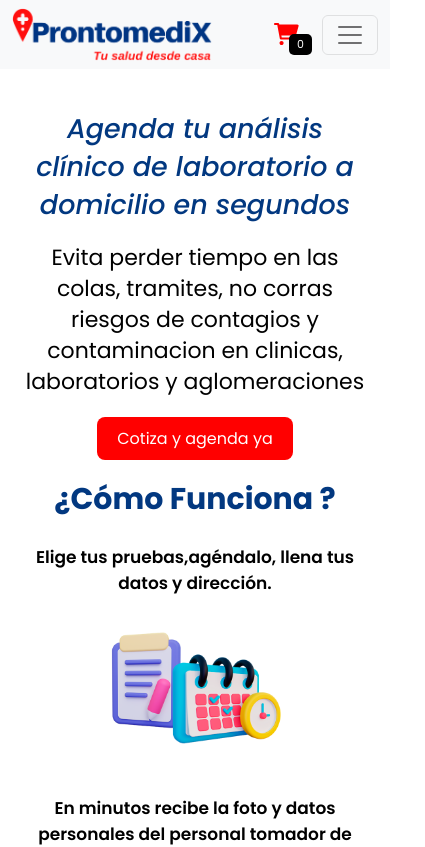
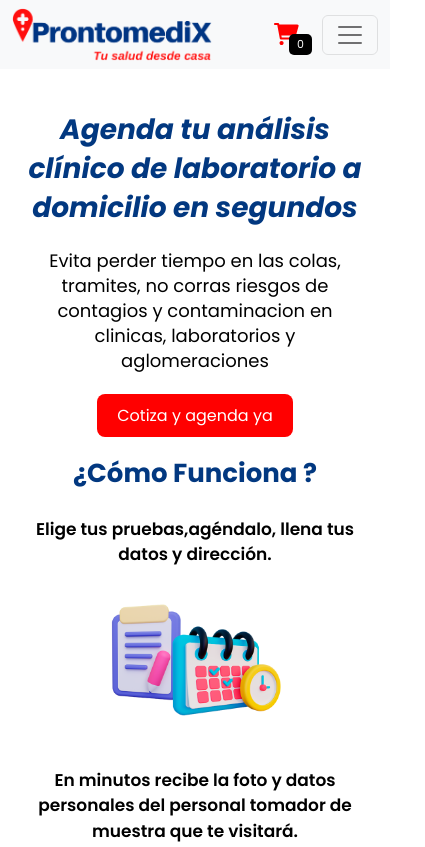
Before and after one commit to cristhian-fernandez/prontomedix, a React (Create React App) app in the folder client/: page / in a window 390 px wide. Shown: the top 847 px of the page, 425 px wide, since content can reach past the window. Built offline with nearby package versions, Linux system fonts and the light colour scheme; no server answers.

Commit message:
changed home

```diff
--- a/client/src/Pages/Home/Home.module.css
+++ b/client/src/Pages/Home/Home.module.css
@@ -12,7 +12,7 @@
 
 .tittle{
     font-size: 55px;
-    font-weight: 500;
+    font-weight: 700;
     font-style: italic;
     line-height: 1.1;
     margin-bottom: 20px;
@@ -138,24 +138,24 @@
         padding: 30px 25px;
     }
     .tittle{
-        font-size: 27px;
+        font-size: 28px;
         line-height: 1.4;
         text-align: center;
-        font-weight: 500;
+        /* font-weight: 500; */
     }
     .description{
-        font-size: 22px;
+        font-size: 18px;
         text-align: center;
         color: #000;
         line-height: 1.4;
     }
     .subtittle{
         text-align: center;
-        font-size: 30px;
+        font-size: 26px;
         font-weight: 700;
     }
     .seccion_texto{
-        font-size: 20px;
+        font-size: 18px;
     }
     .seccion_text_search{
         font-size: 15px !important;
--- a/client/src/components/Form/Form.module.css
+++ b/client/src/components/Form/Form.module.css
@@ -48,7 +48,14 @@ textarea{
 }
 
 @media only screen and (max-width: 650px) {
-    .form_input input, select{
-        width: 100%;
+    .form_input {
+        width: 300px;
+        /* display: none; */
     }
+    form{
+        /* display: none; */
+    }
+    /* .form_input input, select{
+        width: 100;
+    } */
 }
```
